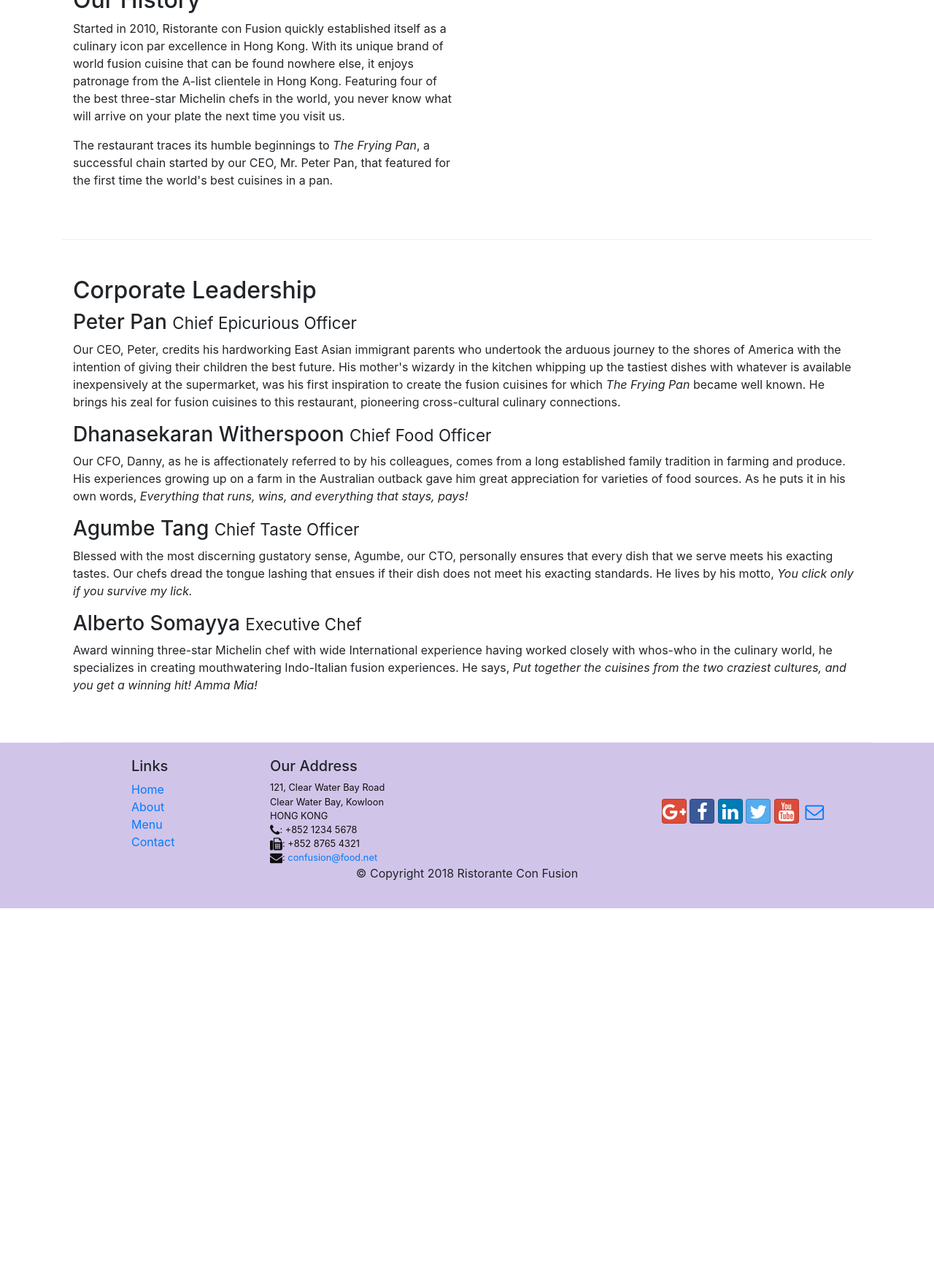
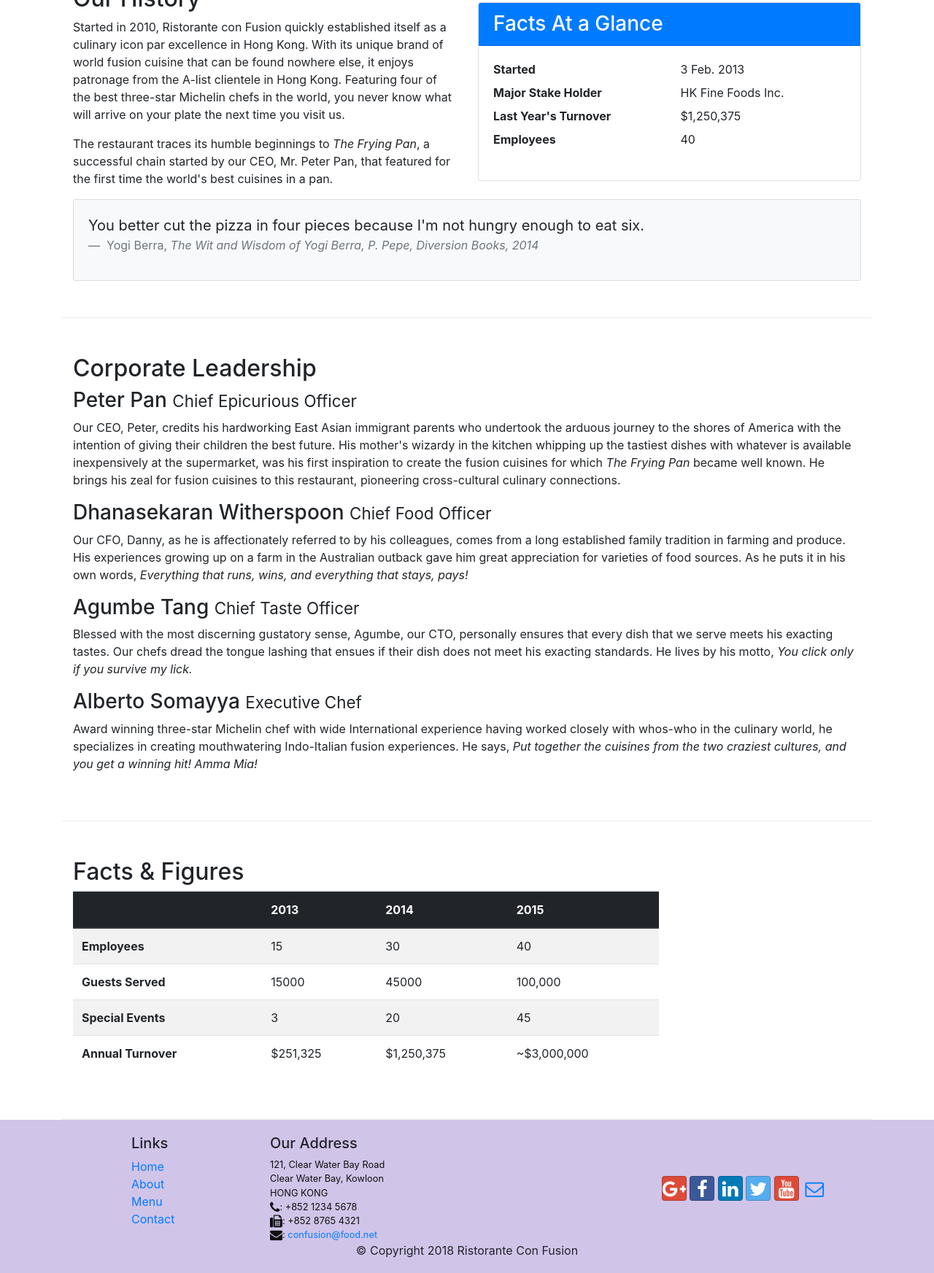
Before and after one commit to abzuar9658/Bootstrap-MERN-Specialization, a website: page aboutus.html in a window 1280 px wide. Shown: the part 536-2281 px from the top of the page at 73% size. Before the commit the page ends 1781 px from the top, so only its background shows below. Drawn offline with nearby package versions, Linux system fonts and the light colour scheme.

Commit message:
Tables and Cards

```diff
--- a/aboutus.html
+++ b/aboutus.html
@@ -19,17 +19,22 @@
       href="node_modules/bootstrap/dist/css/bootstrap.min.css"
     />
     <link href="css/styles.css" rel="stylesheet" />
-    <link rel="stylesheet" href="node_modules/font-awesome/css/font-awesome.min.css">
-    <link rel="stylesheet" href="node_modules/bootstrap-social/bootstrap-social.css">
+    <link
+      rel="stylesheet"
+      href="node_modules/font-awesome/css/font-awesome.min.css"
+    />
+    <link
+      rel="stylesheet"
+      href="node_modules/bootstrap-social/bootstrap-social.css"
+    />
     <title>Ristorante Con Fusion: About Us</title>
   </head>
 
   <body>
     <nav class="navbar navbar-dark navbar-expand-sm fixed-top">
       <div class="container">
-        <div class='row' >
         <button
-          class="col-sm-6 navbar-toggler"
+          class="navbar-toggler"
           type="button"
           data-toggle="collapse"
           data-target="#Navbar"
@@ -40,18 +45,29 @@
         <div class="collapse navbar-collapse" id="Navbar">
           <ul class="navbar-nav mr-auto">
             <li class="nav-item">
-              <a class="nav-link" href="./index.html"><i class="fa fa-home fa-lg"></i> Home</a>
+              <a class="nav-link" href="./index.html"
+                ><span class="fa fa-home fa-lg"></span> Home</a
+              >
             </li>
             <li class="nav-item active">
-              <a class="nav-link" href="./aboutus.html"><i class="fa fa-info fa-lg"></i> About</a>
+              <a class="nav-link" href="./aboutus.html"
+                ><span class="fa fa-info fa-lg"></span> About</a
+              >
             </li>
-            <li class="nav-item"><a class="nav-link" href="#"><span class="fa fa-list fa-lg"></span> Menu</a></li>
-            <li class="nav-item"><a class="nav-link" href="./contactus.html"><span class="fa fa-address-card fa-lg"></span> Contact</a></li>
+            <li class="nav-item">
+              <a class="nav-link" href="#"
+                ><span class="fa fa-list fa-lg"></span> Menu</a
+              >
+            </li>
+            <li class="nav-item">
+              <a class="nav-link" href="./contactus.html"
+                ><span class="fa fa-address-card fa-lg"></span> Contact</a
+              >
+            </li>
           </ul>
         </div>
       </div>
     </nav>
-  </div>
     <header class="jumbotron">
       <div class="container">
         <div class="row row-header">
@@ -98,9 +114,41 @@
             cuisines in a pan.
           </p>
         </div>
-        <div></div>
+        <div class="col-12 col-sm-6">
+          <div class="card">
+            <h3 class="card-header bg-primary text-white">Facts At a Glance</h3>
+            <div class="card-body">
+              <dl class="row">
+                <dt class="col-6">Started</dt>
+                <dd class="col-6">3 Feb. 2013</dd>
+                <dt class="col-6">Major Stake Holder</dt>
+                <dd class="col-6">HK Fine Foods Inc.</dd>
+                <dt class="col-6">Last Year's Turnover</dt>
+                <dd class="col-6">$1,250,375</dd>
+                <dt class="col-6">Employees</dt>
+                <dd class="col-6">40</dd>
+              </dl>
+            </div>
+          </div>
+        </div>
+        <div class="col-12">
+          <div class="card card-body bg-light">
+            <blockquote class="blockquote">
+              <p class="mb-0">
+                You better cut the pizza in four pieces because I'm not hungry
+                enough to eat six.
+              </p>
+              <footer class="blockquote-footer">
+                Yogi Berra,
+                <cite title="Source Title"
+                  >The Wit and Wisdom of Yogi Berra, P. Pepe, Diversion Books,
+                  2014</cite
+                >
+              </footer>
+            </blockquote>
+          </div>
+        </div>
       </div>
-
       <div class="row row-content">
         <div class="col-sm">
           <h2>Corporate Leadership</h2>
@@ -148,6 +196,49 @@
           </p>
         </div>
       </div>
+      <div class="row row-content">
+        <div class="col-12 col-sm-9">
+          <h2>Facts &amp; Figures</h2>
+          <div class="table-responsive">
+            <table class="table table-striped">
+              <thead class="thead-dark">
+                <tr>
+                  <th>&nbsp;</th>
+                  <th>2013</th>
+                  <th>2014</th>
+                  <th>2015</th>
+                </tr>
+              </thead>
+              <tbody>
+                <tr>
+                  <th>Employees</th>
+                  <td>15</td>
+                  <td>30</td>
+                  <td>40</td>
+                </tr>
+                <tr>
+                  <th>Guests Served</th>
+                  <td>15000</td>
+                  <td>45000</td>
+                  <td>100,000</td>
+                </tr>
+                <tr>
+                  <th>Special Events</th>
+                  <td>3</td>
+                  <td>20</td>
+                  <td>45</td>
+                </tr>
+                <tr>
+                  <th>Annual Turnover</th>
+                  <td>$251,325</td>
+                  <td>$1,250,375</td>
+                  <td>~$3,000,000</td>
+                </tr>
+              </tbody>
+            </table>
+          </div>
+        </div>
+      </div>
     </div>
 
     <footer class="footer">
@@ -168,21 +259,43 @@
               121, Clear Water Bay Road<br />
               Clear Water Bay, Kowloon<br />
               HONG KONG<br />
-              <i class="fa fa-phone fa-lg"></i>: +852 1234 5678<br>
-              <i class="fa fa-fax fa-lg"></i>: +852 8765 4321<br>
+              <i class="fa fa-phone fa-lg"></i>: +852 1234 5678<br />
+              <i class="fa fa-fax fa-lg"></i>: +852 8765 4321<br />
               <i class="fa fa-envelope fa-lg"></i>:
               <a href="mailto:confusion@food.net">confusion@food.net</a>
             </address>
           </div>
           <div class="col-12 col-sm-4 align-self-center">
             <div class="text-center">
-              <a class="btn btn-social-icon btn-google" href="http://google.com/+"><i class="fa fa-google-plus"></i></a>
-              <a class="btn btn-social-icon btn-facebook" href="http://www.facebook.com/profile.php?id="><i class="fa fa-facebook"></i></a>
-              <a class="btn btn-social-icon btn-linkedin" href="http://www.linkedin.com/in/"><i class="fa fa-linkedin"></i></a>
-              <a class="btn btn-social-icon btn-twitter" href="http://twitter.com/"><i class="fa fa-twitter"></i></a>
-              <a class="btn btn-social-icon btn-google" href="http://youtube.com/"><i class="fa fa-youtube"></i></a>
-              <a class="btn btn-social-icon" href="mailto:"><i class="fa fa-envelope-o"></i></a>
-          </div>
+              <a
+                class="btn btn-social-icon btn-google"
+                href="http://google.com/+"
+                ><i class="fa fa-google-plus"></i
+              ></a>
+              <a
+                class="btn btn-social-icon btn-facebook"
+                href="http://www.facebook.com/profile.php?id="
+                ><i class="fa fa-facebook"></i
+              ></a>
+              <a
+                class="btn btn-social-icon btn-linkedin"
+                href="http://www.linkedin.com/in/"
+                ><i class="fa fa-linkedin"></i
+              ></a>
+              <a
+                class="btn btn-social-icon btn-twitter"
+                href="http://twitter.com/"
+                ><i class="fa fa-twitter"></i
+              ></a>
+              <a
+                class="btn btn-social-icon btn-google"
+                href="http://youtube.com/"
+                ><i class="fa fa-youtube"></i
+              ></a>
+              <a class="btn btn-social-icon" href="mailto:"
+                ><i class="fa fa-envelope-o"></i
+              ></a>
+            </div>
           </div>
         </div>
         <div class="row justify-content-center">
```
Also changed, not shown: index.html (+56 -18 lines).
